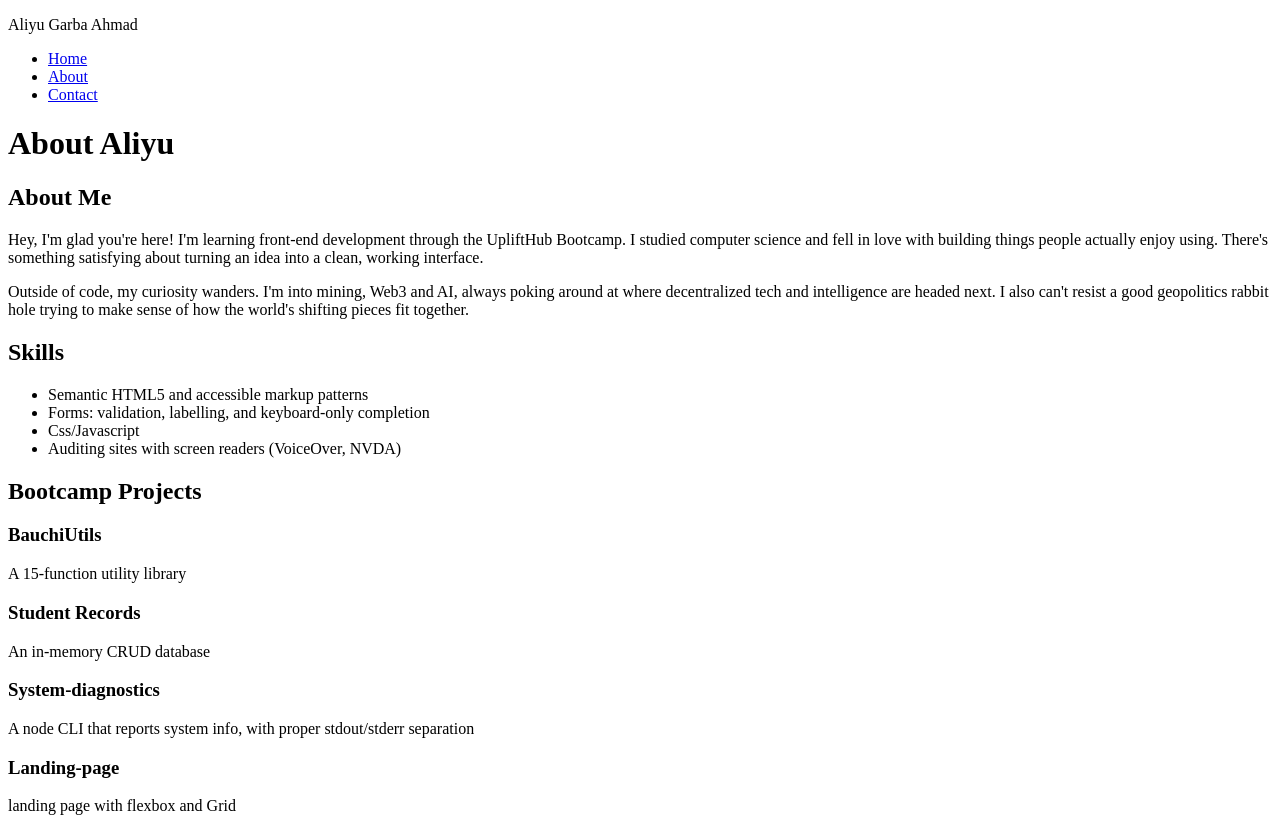
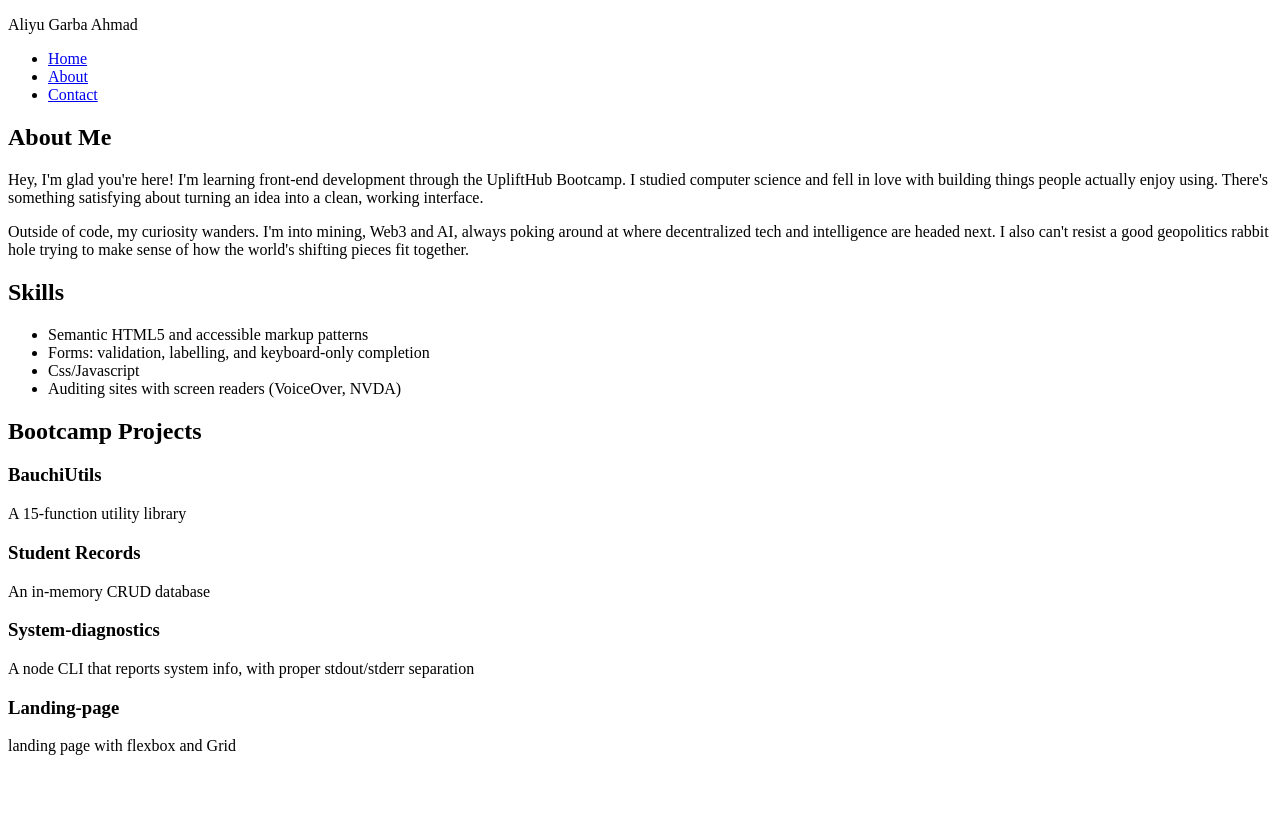
Before and after one commit to Aliyu-G-Ahmad/week-13-html, a plain HTML site: page about.html in a window 1280 px wide. After the commit the page ends 800 px from the top, so only its background shows below. Drawn offline with Linux system fonts and the light colour scheme.

Commit message:
edit about.html

```diff
--- a/about.html
+++ b/about.html
@@ -20,10 +20,8 @@
 
 <main>
 
-    <h1>About Aliyu</h1>
-
   <section>
-    <h2>About Me</h2>
+    <h1>About Me</h1>
     <p>
       Hey, I'm glad you're here! I'm learning front-end development through the UpliftHub Bootcamp. I studied computer science
        and fell in love with building things people actually enjoy using.
```
